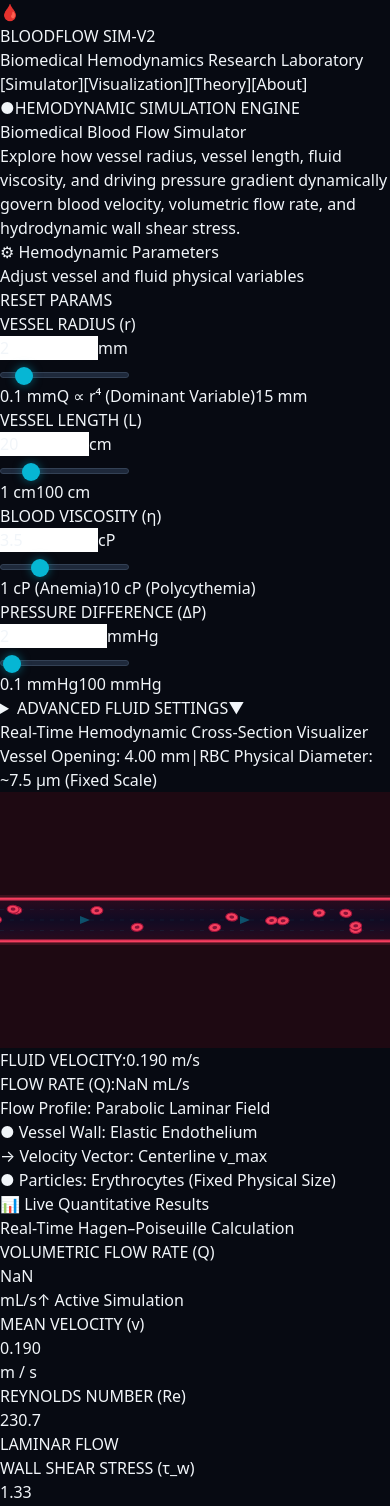
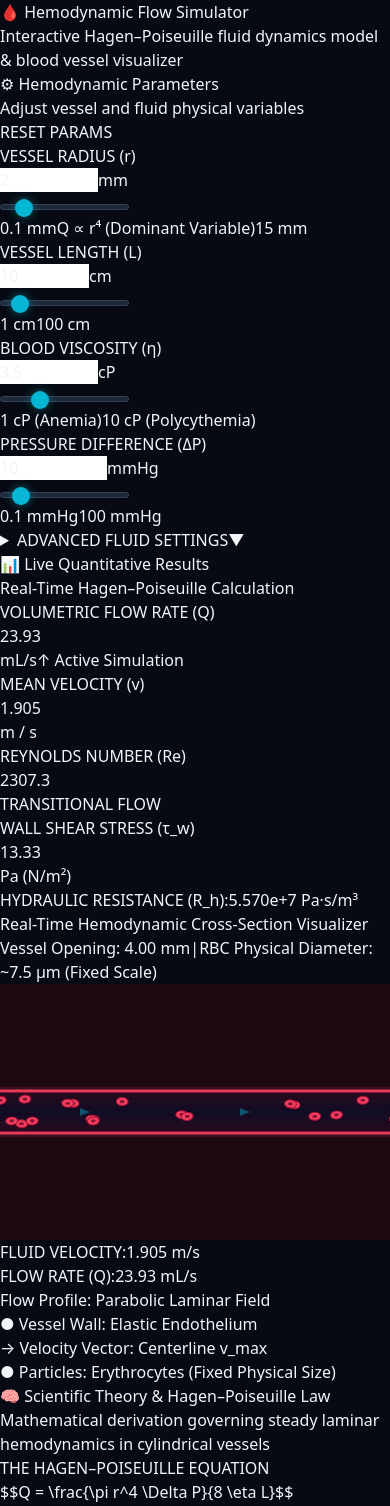
Before and after one commit to darknesssynchronized-cloud/Blood-Flow-Simulator, a Next.js app: page / in a window 390 px wide. Shown: the top 1506 px of the page. Built offline with nearby package versions, Linux system fonts and the light colour scheme.

Commit message:
Update page.tsx

```diff
--- a/app/page.tsx
+++ b/app/page.tsx
@@ -1,33 +1,19 @@
 'use client';
 
 import React, { useState, useMemo } from 'react';
-import { Header } from '../components/Header';
-import { SimulationControls } from '../components/controls/SimulationControls';
-import { VesselVisualization } from '../components/visualization/VesselVisualization';
-import { FlowChart } from '../components/visualization/FlowChart';
-import { R4Demonstration } from '../components/visualization/R4Demonstration';
-import { ResultsPanel } from '../components/results/ResultsPanel';
-import { ScientificExplanation } from '../components/explanation/ScientificExplanation';
-import { AssumptionsDisclaimer } from '../components/results/AssumptionsDisclaimer';
-import { Footer } from '../components/Footer';
+import { calculatePoiseuille } from '@/lib/physics/poiseuille';
+import { mmToMeters, cmToMeters, cPToPas, mmHgToPascal, m3sToMls, m3sToMlmin } from '@/lib/units';
+import { SimulationControls } from '@/components/controls/SimulationControls';
+import { ResultsPanel } from '@/components/results/ResultsPanel';
+import { VesselVisualization } from '@/components/visualization/VesselVisualization';
+import { ScientificExplanation } from '@/components/explanation/ScientificExplanation';
 
-import { PARAM_LIMITS } from '../lib/validation';
-import { calculatePoiseuille } from '../lib/physics/poiseuille';
-import {
-  mmToMeters,
-  cmToMeters,
-  cPToPas,
-  mmHgToPascal,
-  m3sToMls,
-  m3sToMlmin,
-} from '../lib/units';
-
-export default function Home() {
-  const [radiusMm, setRadiusMm] = useState(PARAM_LIMITS.radius.default);
-  const [lengthCm, setLengthCm] = useState(PARAM_LIMITS.length.default);
-  const [viscosityCp, setViscosityCp] = useState(PARAM_LIMITS.viscosity.default);
-  const [pressureMmHg, setPressureMmHg] = useState(PARAM_LIMITS.pressureDiff.default);
-  const [density, setDensity] = useState(PARAM_LIMITS.density.default);
+export default function Page() {
+  const [radiusMm, setRadiusMm] = useState(2.0);
+  const [lengthCm, setLengthCm] = useState(10.0);
+  const [viscosityCp, setViscosityCp] = useState(3.5);
+  const [pressureMmHg, setPressureMmHg] = useState(10.0);
+  const [density, setDensity] = useState(1060);
   const [flowUnit, setFlowUnit] = useState<'mL/s' | 'mL/min'>('mL/s');
 
   const results = useMemo(() => {
@@ -36,49 +22,37 @@ export default function Home() {
       length: cmToMeters(lengthCm),
       viscosity: cPToPas(viscosityCp),
       pressureDiff: mmHgToPascal(pressureMmHg),
-      density,
+      density: density,
     });
   }, [radiusMm, lengthCm, viscosityCp, pressureMmHg, density]);
 
-  const flowRateMls = useMemo(() => m3sToMls(results.flowRate), [results.flowRate]);
   const flowValueFormatted = useMemo(() => {
-    return flowUnit === 'mL/s' ? flowRateMls : m3sToMlmin(results.flowRate);
-  }, [flowUnit, flowRateMls, results.flowRate]);
+    return flowUnit === 'mL/s'
+      ? m3sToMls(results.flowRateM3s)
+      : m3sToMlmin(results.flowRateM3s);
+  }, [results.flowRateM3s, flowUnit]);
 
   const handleReset = () => {
-    setRadiusMm(PARAM_LIMITS.radius.default);
-    setLengthCm(PARAM_LIMITS.length.default);
-    setViscosityCp(PARAM_LIMITS.viscosity.default);
-    setPressureMmHg(PARAM_LIMITS.pressureDiff.default);
-    setDensity(PARAM_LIMITS.density.default);
+    setRadiusMm(2.0);
+    setLengthCm(10.0);
+    setViscosityCp(3.5);
+    setPressureMmHg(10.0);
+    setDensity(1060);
     setFlowUnit('mL/s');
   };
 
   return (
-    <div className="min-h-screen flex flex-col bg-[#070a12] text-slate-100">
-      <Header />
+    <main className="min-h-screen bg-[#030712] text-slate-100 p-4 md:p-8 space-y-6 max-w-7xl mx-auto">
+      <header className="border-b border-slate-800 pb-4">
+        <h1 className="text-2xl md:text-3xl font-extrabold tracking-tight text-white flex items-center gap-3">
+          <span className="text-cyan-400">🩸</span> Hemodynamic Flow Simulator
+        </h1>
+        <p className="text-xs md:text-sm text-slate-400 mt-1">
+          Interactive Hagen–Poiseuille fluid dynamics model & blood vessel visualizer
+        </p>
+      </header>
 
-      <main className="flex-1 max-w-7xl w-full mx-auto px-4 sm:px-6 lg:px-8 py-8 space-y-8">
-        {/* HERO HEADER SECTION */}
-        <section className="bg-gradient-to-r from-[#0d1322] via-[#0f172a] to-[#0d1322] border border-slate-800/80 rounded-2xl p-6 sm:p-8 shadow-2xl relative overflow-hidden">
-          <div className="absolute -right-10 -bottom-10 w-64 h-64 bg-rose-500/10 rounded-full blur-3xl pointer-events-none"></div>
-          <div className="max-w-3xl space-y-3">
-            <div className="inline-flex items-center space-x-2 bg-rose-950/80 border border-rose-500/30 px-3 py-1 rounded-full text-xs font-mono text-rose-300">
-              <span>●</span>
-              <span>HEMODYNAMIC SIMULATION ENGINE</span>
-            </div>
-            <h1 className="text-3xl sm:text-4xl font-extrabold tracking-tight text-white">
-              Biomedical Blood Flow Simulator
-            </h1>
-            <p className="text-sm sm:text-base text-slate-300 leading-relaxed">
-              Explore how vessel radius, vessel length, fluid viscosity, and driving pressure gradient dynamically govern blood velocity, volumetric flow rate, and hydrodynamic wall shear stress.
-            </p>
-          </div>
-        </section>
-
-        {/* MAIN INTERACTIVE GRID */}
-        <div className="grid grid-cols-1 lg:grid-cols-12 gap-8 items-start">
-          {/* CONTROL PANEL */}
+      <div className="grid grid-cols-1 lg:grid-cols-12 gap-6">
         <div className="lg:col-span-4">
           <SimulationControls
             radiusMm={radiusMm}
@@ -97,38 +71,22 @@ export default function Home() {
           />
         </div>
 
-          {/* VISUALIZATION AND RESULTS */}
-          <div className="lg:col-span-8 space-y-8">
-            <VesselVisualization
-              radiusMm={radiusMm}
-              velocity={results.velocity}
-              flowRateMls={flowRateMls}
-              regime={results.regime}
-            />
-
+        <div className="lg:col-span-8 space-y-6">
           <ResultsPanel
             results={results}
             flowUnit={flowUnit}
             flowValueFormatted={flowValueFormatted}
           />
-
-            <FlowChart
-              currentRadiusMm={radiusMm}
-              lengthCm={lengthCm}
-              viscosityCp={viscosityCp}
-              pressureMmHg={pressureMmHg}
+          <VesselVisualization
+            radiusMm={radiusMm}
+            velocity={results.velocity}
+            flowRateMls={m3sToMls(results.flowRateM3s)}
+            regime={results.regime}
           />
-
-            <R4Demonstration currentRadiusMm={radiusMm} />
-
-            <ScientificExplanation />
         </div>
       </div>
 
-        <AssumptionsDisclaimer />
+      <ScientificExplanation />
     </main>
-
-      <Footer />
-    </div>
   );
 }
```
Lines whose indentation alone changed are shown as unchanged.
